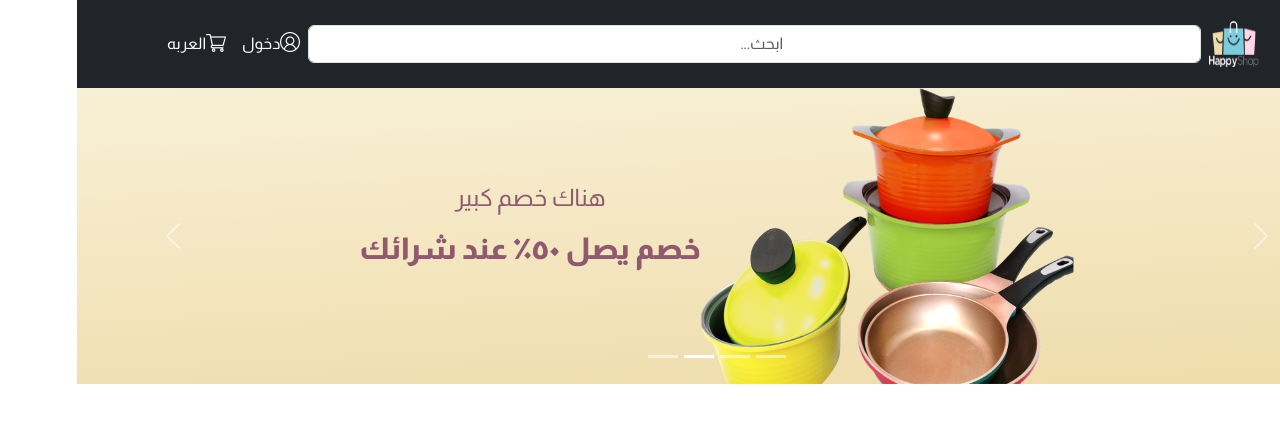
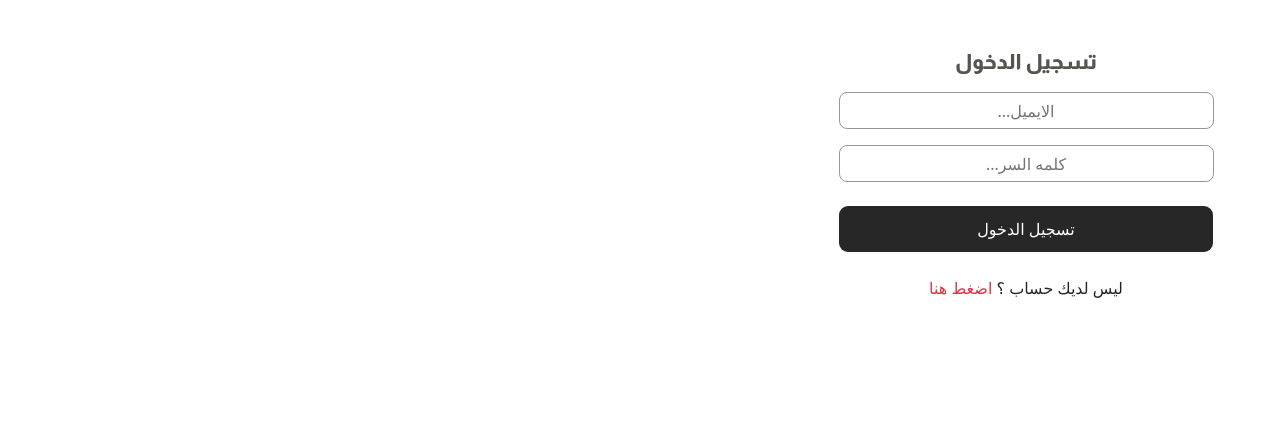
Before and after one commit to KarimElaskary/e-commerce, a React (Create React App) app: page / in a window 1280 px wide. Shown: the top 422 px of the page. Built offline with nearby package versions, Linux system fonts and the light colour scheme.

Commit message:
Login page created

```diff
--- a/src/App.js
+++ b/src/App.js
@@ -1,9 +1,11 @@
 import HomePage from './Pages/Home/HomePage'
+import Login from './Pages/Auth/Login'
 
 function App() {
   return (
     <div>
-      <HomePage />
+      {/* <HomePage /> */}
+      <Login/>
     </div>
   );
 }
--- /dev/null
+++ b/src/Pages/Auth/Login.jsx
@@ -0,0 +1,49 @@
+import { Container, Row, Col } from 'react-bootstrap'
+// import { Link } from 'react-router-dom'
+
+const LoginPage = () => {
+  return (
+    <Container style={{ minHeight: '680px' }}>
+      <Row className='py-5 d-flex justify-content-center '>
+        <Col sm='12' className='d-flex flex-column '>
+          <label className='mx-auto title-login'>تسجيل الدخول</label>
+          <input
+            placeholder='الايميل...'
+            type='text'
+            className='user-input my-3 text-center mx-auto'
+          />
+          <input
+            placeholder='كلمه السر...'
+            type='password'
+            className='user-input text-center mx-auto'
+          />
+          <button className='btn-login mx-auto mt-4'>تسجيل الدخول</button>
+          <label className='mx-auto my-4'>
+            ليس لديك حساب ؟{' '}
+            {/* <Link to='/register' style={{ textDecoration: 'none' }}> */}
+              <span style={{ cursor: 'pointer' }} className='text-danger'>
+                اضغط هنا
+              </span>
+            {/* </Link> */}
+          </label>
+        </Col>
+
+        <label className='mx-auto my-4'>
+          {/* <Link to='/admin/allproducts' style={{ textDecoration: 'none' }}> */}
+            {/* <span style={{ cursor: 'pointer' }} className='text-danger'>
+              الدخول ادمن
+            </span> */}
+          {/* </Link> */}
+
+          {/* <Link to='/user/allorders' style={{ textDecoration: 'none' }}> */}
+            {/* <span style={{ cursor: 'pointer' }} className='text-danger mx-3'>
+              الدخول مستخدم
+            </span> */}
+          {/* </Link> */}
+        </label>
+      </Row>
+    </Container>
+  )
+}
+
+export default LoginPage
```
